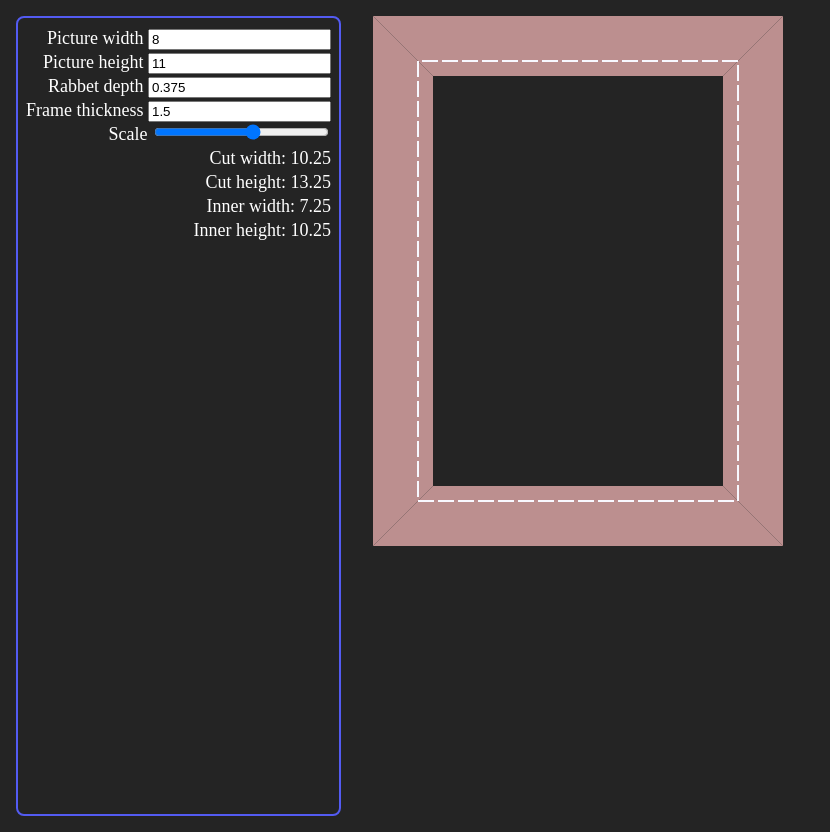
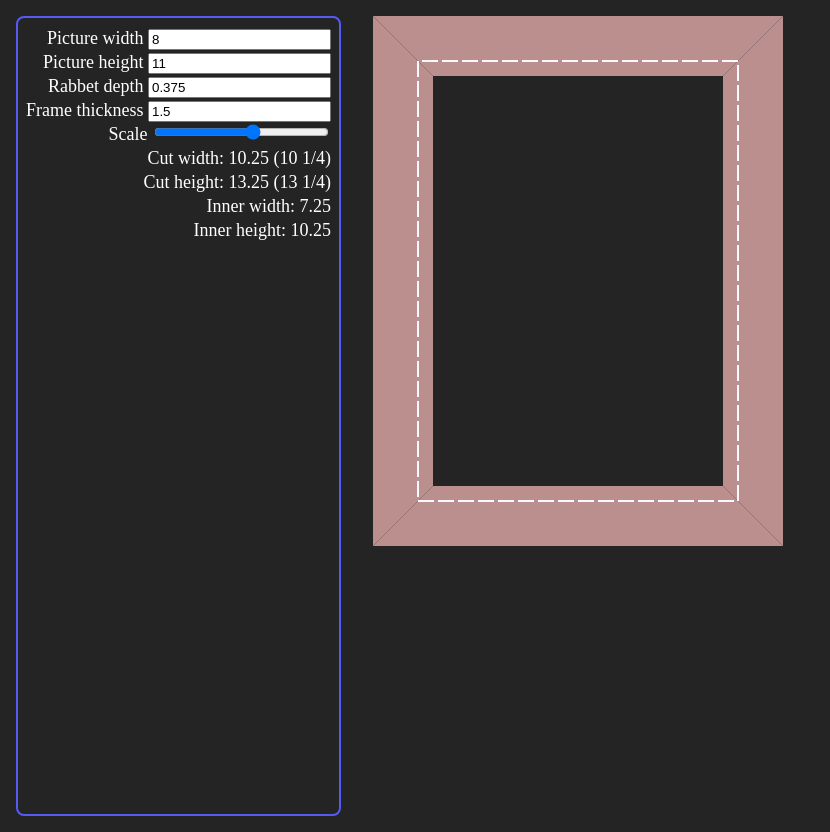
Before and after one commit to jelbourn/frame-calc, a Svelte app: page / in a window 1280 px wide. Shown: the whole page, without its empty margins (0-830 px from the left). Built offline with nearby package versions, Linux system fonts and the light colour scheme.

Commit message:
Display fractional cut lengths

```diff
--- a/src/App.svelte
+++ b/src/App.svelte
@@ -15,11 +15,35 @@
   $: cutWidth = (2 * frameThickness) + pictureWidth - (2 * rabbetDepth);
   $: cutHeight = (2 * frameThickness) + pictureHeight - (2 * rabbetDepth);
 
+  $: cutWidthFractional = toFractional(cutWidth);
+  $: cutHeightFractional = toFractional(cutHeight);
+
   // Inner dimensions for reference only
   $: innerWidth = pictureWidth - (2 * rabbetDepth);
   $: innerHeight = pictureHeight - (2 * rabbetDepth);
 
   $: rabbetCorner = frameThickness - rabbetDepth;
+
+  function toFractional(value: number): string {
+    const wholePart = Math.trunc(value);
+    const fractionalPart = value - wholePart;
+
+    // Yeah yeah, imprecise floating point calculation
+    // and least common denominator algorithm, I know, but
+    // we're only talking about 32 here.
+    if (fractionalPart % 0.03125 !== 0) {
+      return '';
+    }
+
+    let numerator = fractionalPart / 0.03125;
+    let denominator = 32;
+    while (numerator % 2 === 0 && denominator % 2 === 0) {
+      numerator /= 2;
+      denominator /= 2;
+    }
+
+    return ` (${wholePart} ${numerator}/${denominator})`;
+  }
 </script>
 
 <form>
@@ -28,8 +52,8 @@
   <label>Rabbet depth <input type="number" bind:value="{rabbetDepth}"></label>
   <label>Frame thickness <input type="number" bind:value="{frameThickness}"></label>
   <label>Scale <input type="range" min="1" max="8" bind:value="{scale}"></label>
-  <span>Cut width: {cutWidth}</span>
-  <span>Cut height: {cutHeight}</span>
+  <span>Cut width: {cutWidth} {cutWidthFractional}</span>
+  <span>Cut height: {cutHeight} {cutHeightFractional}</span>
   <span>Inner width: {innerWidth}</span>
   <span>Inner height: {innerHeight}</span>
 </form>
```
